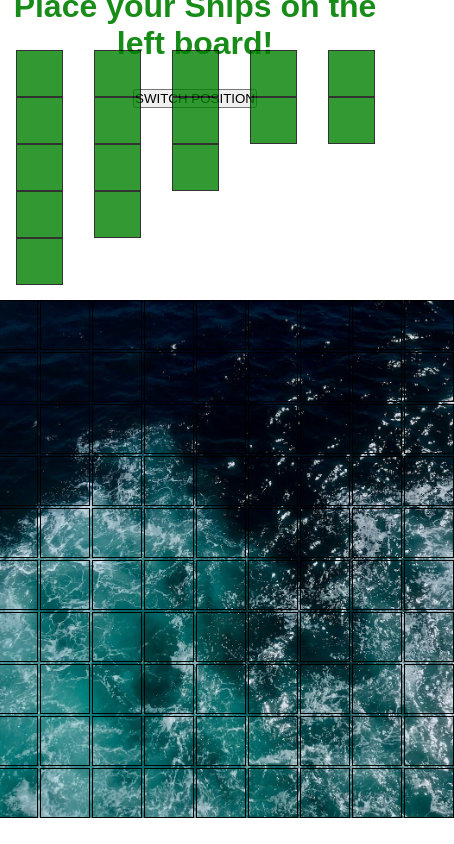
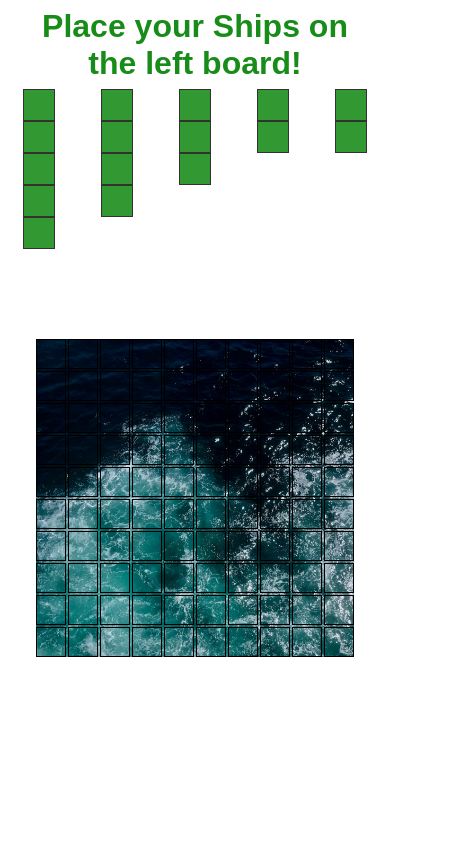
Before and after one commit to BorisKarl/Battleship, a website built with webpack: page docs/index.html in a window 390 px wide. Shown: the top 844 px of the page, 454 px wide, since content can reach past the window. Built offline with nearby package versions, Linux system fonts and the light colour scheme.

Commit message:
mobile css

```diff
--- a/docs/styles.css
+++ b/docs/styles.css
@@ -183,3 +183,28 @@
     font-family: Arial, Helvetica, sans-serif;
     text-align: center;
 }
+
+
+@media only screen and (max-width: 600px) {
+
+   #human, #machine{
+    display: grid;
+    grid-template-columns: repeat(10, 30px);
+    grid-template-rows: repeat(10, 30px);
+    gap: 2px;
+}
+    .block {
+    border: 1px solid black;
+    width: 30px;
+    height: 30px;
+}
+
+    #header_wrapper {
+        margin: 5%;
+    }
+
+    #switch_button {
+       display: none;
+    }
+
+}
```
